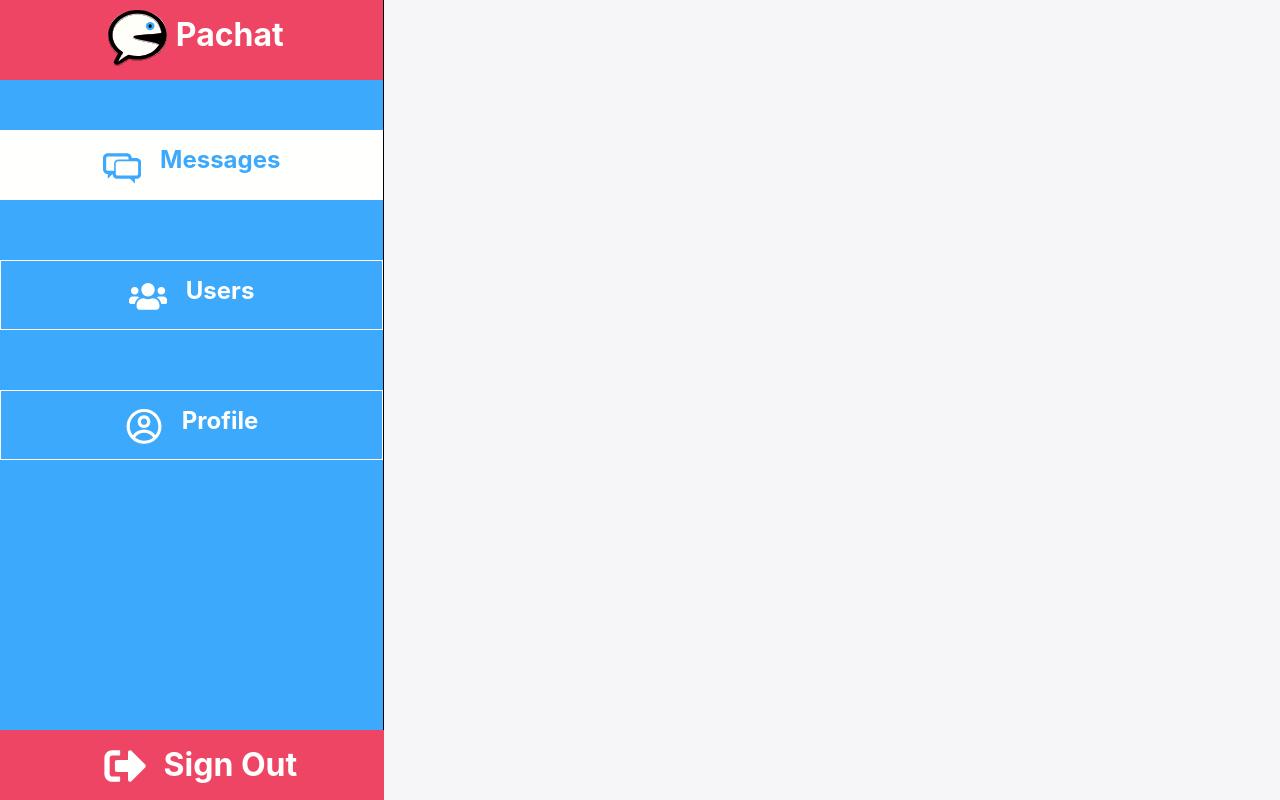
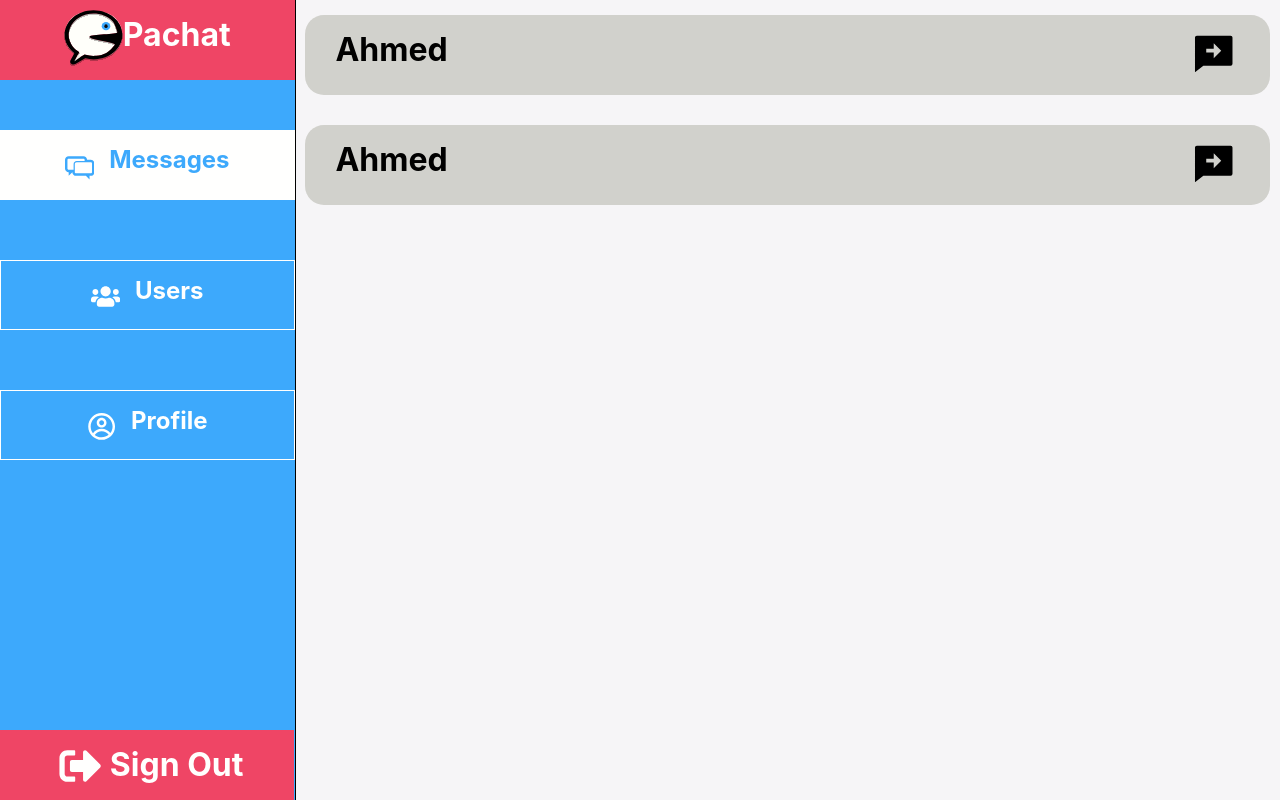
Before and after one commit to Ahmed-I-Abdullah/pachat, a React (Create React App) app: page / in a window 1280 px wide. Built offline with nearby package versions, Linux system fonts and the light colour scheme; no server answers; what @aws-amplify/core would draw is missing.

Commit message:
users list items done

```diff
--- a/src/App.jsx
+++ b/src/App.jsx
@@ -1,13 +1,27 @@
 import React from 'react';
 import { BrowserRouter } from 'react-router-dom';
 import Navbar from './components/Navbar/Navbar';
+import UsersListItem from './components/UsersListItem/UsersListItem';
 
 function App() {
+  const myUser = {
+    id: '0001',
+    fullName: 'Ahmed',
+    imageUrl: '',
+    status: 'good day!',
+  };
   return (
     <div className="App">
       <BrowserRouter>
-        <Navbar activePage="messages" />
+        <div style={{ display: 'flex', flexDirection: 'row' }}>
+          <Navbar activePage="messages" />
+          <div style={{ display: 'flex', flexDirection: 'column', width: '100%' }}>
+            <UsersListItem user={myUser} />
+            <UsersListItem user={myUser} />
+          </div>
+        </div>
       </BrowserRouter>
+
     </div>
   );
 }
--- a/src/components/Navbar/Navbar.scss
+++ b/src/components/Navbar/Navbar.scss
@@ -86,7 +86,7 @@
 .signout-div {
   cursor: pointer;
   height: 70px;
-  width: 30%;
+  width: 23%;
   display: flex;
   flex-direction: row;
   background-color: var(--violet-red);
--- /dev/null
+++ b/src/components/UsersListItem/UsersListItem.jsx
@@ -0,0 +1,29 @@
+import React from 'react';
+import PropTypes from 'prop-types';
+import { RiChatForwardFill } from 'react-icons/ri';
+import './UsersListItem.scss';
+
+const UsersListItem = ({ user }) => {
+  const onClick = () => {
+    /* Will be implemented later to start
+    a conversation with the user */
+  };
+
+  return (
+    <div className="user-item-container">
+      <h1>{ user.fullName }</h1>
+      <RiChatForwardFill onClick={onClick} height="45px" />
+    </div>
+  );
+};
+
+UsersListItem.propTypes = {
+  user: PropTypes.shape({
+    id: PropTypes.string.isRequired,
+    fullName: PropTypes.string.isRequired,
+    imageUrl: PropTypes.string,
+    status: PropTypes.string,
+  }).isRequired,
+};
+
+export default UsersListItem;
--- /dev/null
+++ b/src/components/UsersListItem/UsersListItem.scss
@@ -0,0 +1,27 @@
+.user-item-container {
+  background-color: var(--platinum);
+  border-radius: 19px;
+  display: flex;
+  flex-direction: row;
+  justify-content: space-between;
+  height: 80px;
+  width: 98%;
+  margin: 15px auto;
+  padding: 15px 0px 15px 30px;
+}
+
+.user-item-container > svg {
+  height: 90%;
+  width: 10%;
+  cursor: pointer;
+  margin-right: 10px;
+}
+
+.user-item-container > svg:hover {
+  margin-right: 0px;
+  opacity: 0.5;
+}
+
+.user-item-container > h1 {
+  color: var(--black);
+}
--- a/src/index.scss
+++ b/src/index.scss
@@ -11,6 +11,7 @@
   --dark-gray: #949292;
   --dark-blue: #094067;
   --light-gray: #F6F5F7;
+  --black: ##000000;
 
   --body-font: -apple-system, BlinkMacSystemFont, "Segoe UI", Roboto, sans-serif;
   --header-font: -apple-system, BlinkMacSystemFont, "Segoe UI", 'Fjalla One', sans-serif;
```
